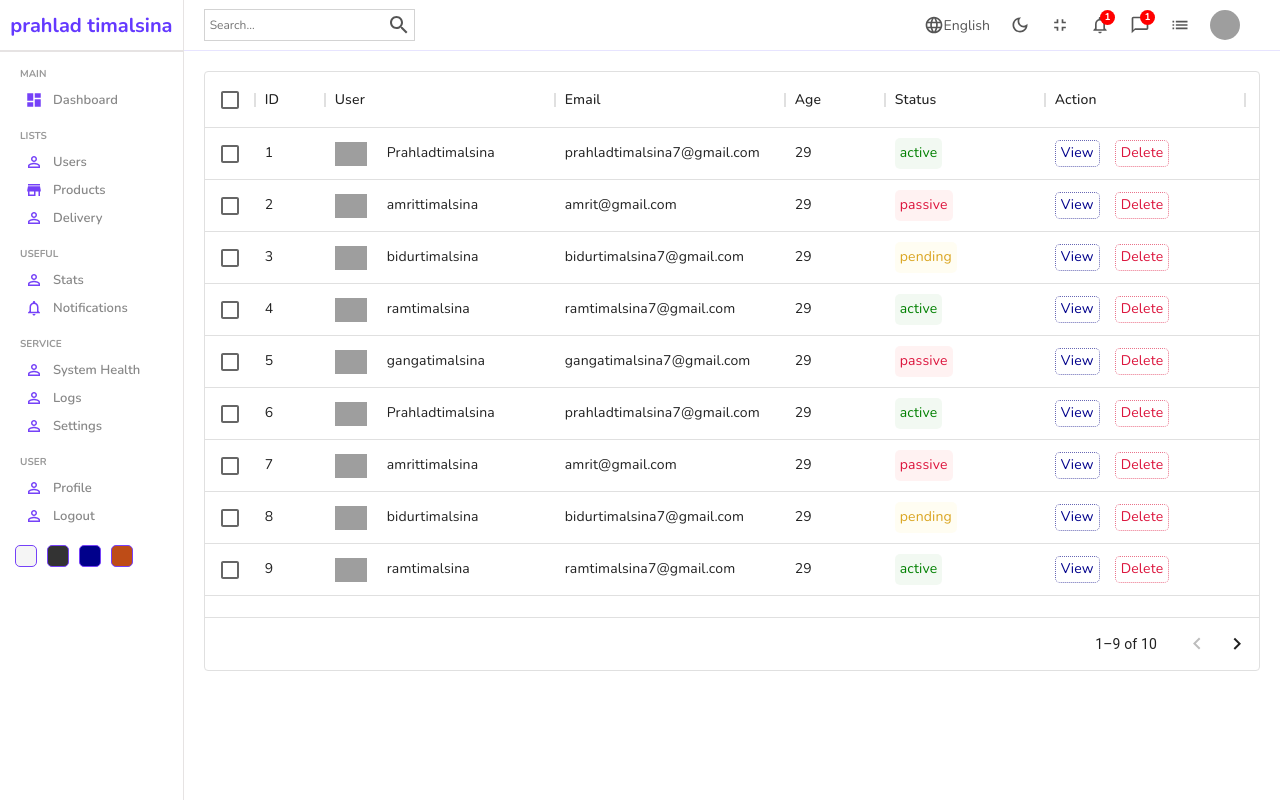
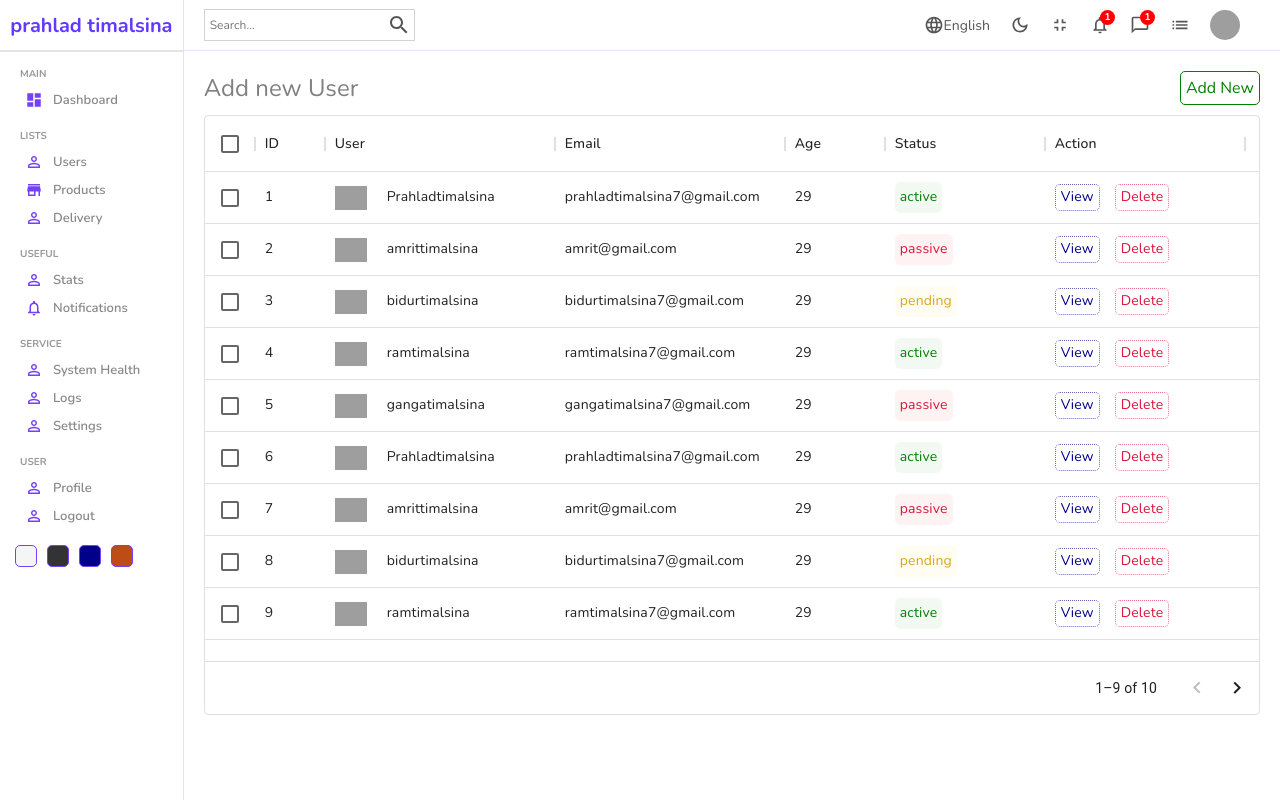
Before and after one commit to prahladtimalsina/React-Admin-Dashboard, a React (Create React App) app: page /users in a window 1280 px wide. Built offline with nearby package versions, Linux system fonts and the light colour scheme; grey boxes are pictures that could not be loaded.

Commit message:
add new button datable user new

```diff
--- a/src/components/datatable/Datatable.jsx
+++ b/src/components/datatable/Datatable.jsx
@@ -24,6 +24,12 @@
 const Datatable = () => {
   return (
     <div className="datatable">
+      <div className="datatableTitle">
+        Add new User
+        <Link className="link" to="/users/new">
+          Add New
+        </Link>
+      </div>
       <DataGrid
         rows={userRows}
         columns={userColumns.concat(actionColumn)}
--- a/src/components/datatable/datatable.scss
+++ b/src/components/datatable/datatable.scss
@@ -1,6 +1,37 @@
 .datatable{
     height: 600px;
     padding: 20px;
+
+    .datatableTitle{
+        width: 100%;
+        font-size: 24px;
+        color: gray;
+        margin-bottom: 10px;
+        display: flex;
+        align-items: center;
+        justify-content: space-between;
+
+        .link{
+            text-decoration: none;
+            color: green;
+            font-size: 16px;
+            font-weight: 400;
+            border: 1px solid green;
+            padding: 5px;
+            border-radius: 5px;
+            cursor: pointer;
+
+
+        }
+
+        .link:hover{
+            color: white;
+            background-color: green;
+
+        }
+
+
+    }
 
     .cellWithImg{
         display: flex;
```
